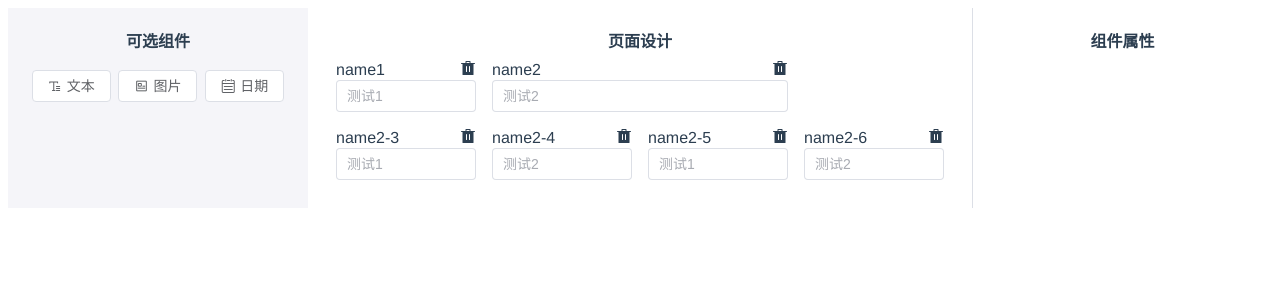
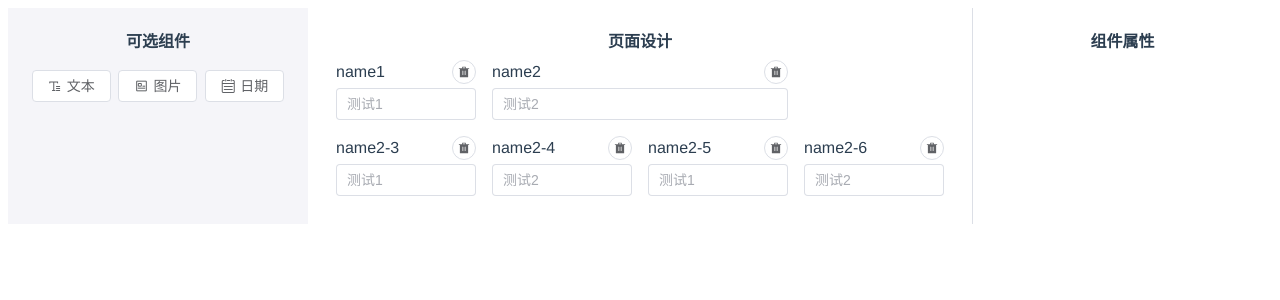
Before and after one commit to RiverCrown/dynamic-table-frontend, a Vue app: page /#/ in a window 1280 px wide. Shown: the top 300 px of the page. Built offline with nearby package versions, Linux system fonts and the light colour scheme.

Commit message:
add remove button in page design part

```diff
--- a/src/components/PageDesign.vue
+++ b/src/components/PageDesign.vue
@@ -44,14 +44,21 @@
                 :style="{
                   display: 'flex',
                   justifyContent: 'space-between',
-                  alignItems: 'center'
+                  alignItems: 'center',
+                  marginBottom: '4px',
                 }"
               >
                 {{ element.name }}
                 <div>
-                  <el-icon>
-                    <DeleteFilled />
-                  </el-icon>
+                  <el-button
+                    size="small"
+                    @click="() => removeComponent(rowIndex, index)"
+                    circle
+                  >
+                    <el-icon >
+                      <DeleteFilled />
+                    </el-icon>
+                  </el-button>
                 </div>
               </div>
               <component
@@ -256,6 +263,9 @@ export default defineComponent({
       ]);
       this.innerComponentMatrix.push([]);
     },
+    removeComponent(rowIndex: number, colIndex: number) {
+      this.innerComponentMatrix[rowIndex].splice(colIndex, 1);
+    },
     layoutChange() {
       const resultMatrix = [[] as any];
       const compactMatrix = this.innerComponentMatrix
```
